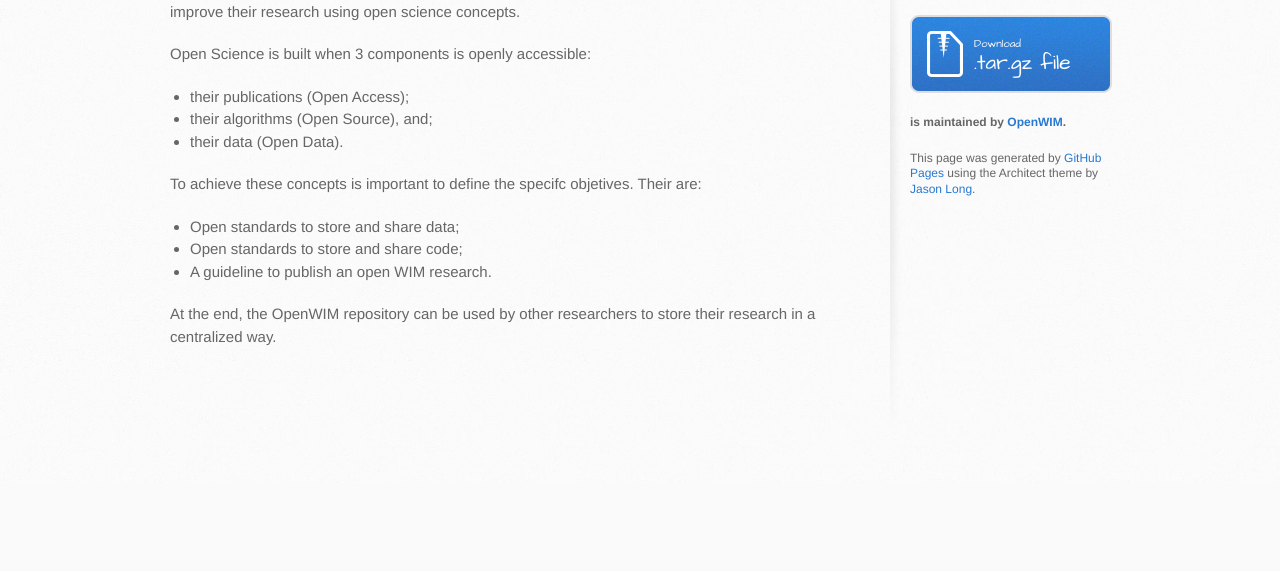
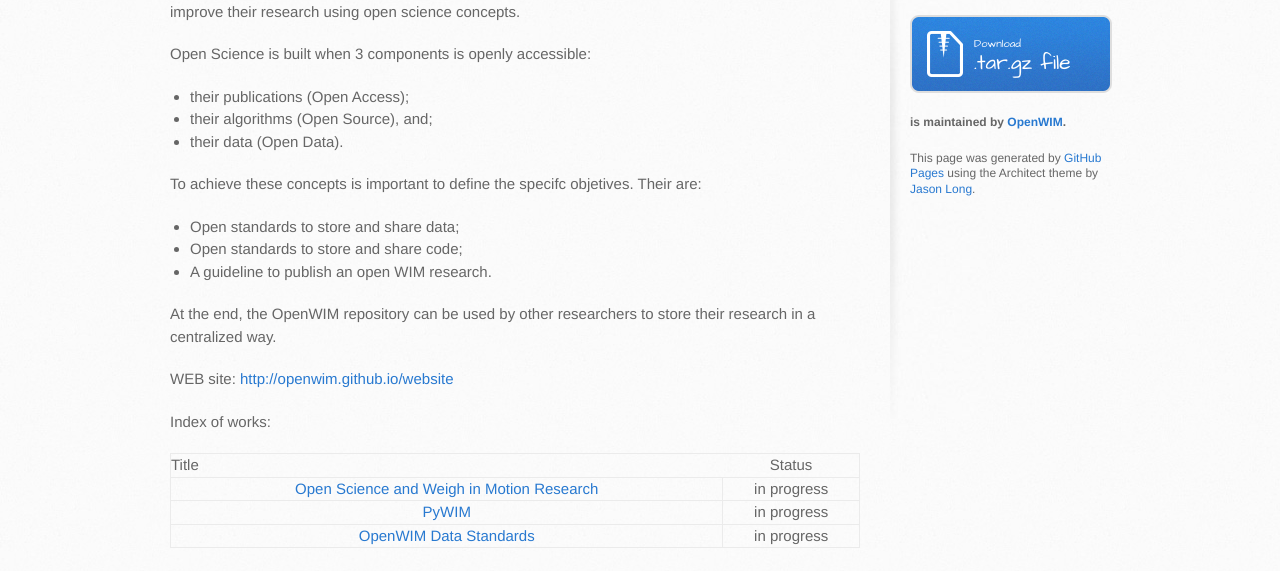
Before and after one commit to OpenWIM/openwim.github.io, a plain HTML site: page index.html in a window 1280 px wide. Shown: the part 317-888 px from the top of the page. Before the commit the page ends 800 px from the top, so only its background shows below. Drawn offline with Linux system fonts and the light colour scheme.

Commit message:
Create gh-pages branch via GitHub

```diff
--- a/index.html
+++ b/index.html
@@ -50,6 +50,33 @@
 </ul>
 
 <p>At the end, the OpenWIM repository can be used by other researchers to store their research in a centralized way.</p>
+
+<p>WEB site: <a href="http://openwim.github.io/website">http://openwim.github.io/website</a></p>
+
+<p>Index of works:</p>
+
+<table>
+<thead>
+<tr>
+<th align="left">Title</th>
+<th align="center">Status</th>
+</tr>
+</thead>
+<tbody>
+<tr>
+<td align="left"><a href="http://github.com/OpenWIM/Open-Science-and-Weigh-in-Motion-Research-Paper">Open Science and Weigh in Motion Research</a></td>
+<td align="center">in progress</td>
+</tr>
+<tr>
+<td align="left"><a href="http://github.com/OpenWIM/PyWIM">PyWIM</a></td>
+<td align="center">in progress</td>
+</tr>
+<tr>
+<td align="left"><a href="http://github.com/OpenWIM/openwim-standards/">OpenWIM Data Standards</a></td>
+<td align="center">in progress</td>
+</tr>
+</tbody>
+</table>
         </section>
 
         <aside id="sidebar">
--- a/params.json
+++ b/params.json
@@ -1,6 +1,6 @@
 {
   "name": "OpenWIM",
   "tagline": "Open WIM Research",
-  "body": "# Proposal\r\n\r\nThe proposal of the OpenWIM Project is create a open environment to support WIM researchers to improve their research using open science concepts.\r\n\r\nOpen Science is built when 3 components is openly accessible:\r\n* their publications (Open Access);\r\n* their algorithms (Open Source), and;\r\n* their data (Open Data).\r\n\r\nTo achieve these concepts is important to define the specifc objetives. Their are:\r\n* Open standards to store and share data;\r\n* Open standards to store and share code;\r\n* A guideline to publish an open WIM research.\r\n\r\nAt the end, the OpenWIM repository can be used by other researchers to store their research in a centralized way.\r\n",
+  "body": "# Proposal\r\n\r\nThe proposal of the OpenWIM Project is create a open environment to support WIM researchers to improve their research using open science concepts.\r\n\r\nOpen Science is built when 3 components is openly accessible:\r\n* their publications (Open Access);\r\n* their algorithms (Open Source), and;\r\n* their data (Open Data).\r\n\r\nTo achieve these concepts is important to define the specifc objetives. Their are:\r\n* Open standards to store and share data;\r\n* Open standards to store and share code;\r\n* A guideline to publish an open WIM research.\r\n\r\nAt the end, the OpenWIM repository can be used by other researchers to store their research in a centralized way.\r\n\r\nWEB site: http://openwim.github.io/website\r\n\r\nIndex of works:\r\n\r\n|Title                                        | Status     |\r\n|:--------------------------------------------|:----------:|\r\n|[Open Science and Weigh in Motion Research](http://github.com/OpenWIM/Open-Science-and-Weigh-in-Motion-Research-Paper)    | in progress|\r\n|[PyWIM](http://github.com/OpenWIM/PyWIM)                                        | in progress|\r\n|[OpenWIM Data Standards](http://github.com/OpenWIM/openwim-standards/)                       | in progress|\r\n",
   "note": "Don't delete this file! It's used internally to help with page regeneration."
 }
```
